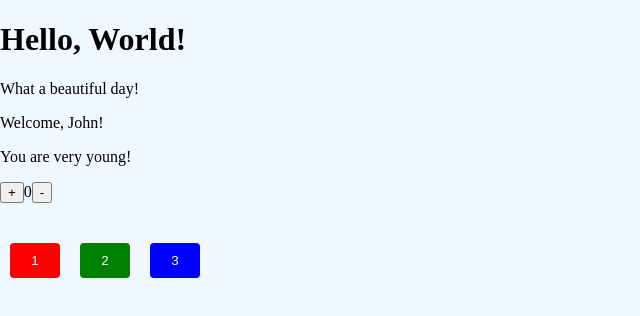
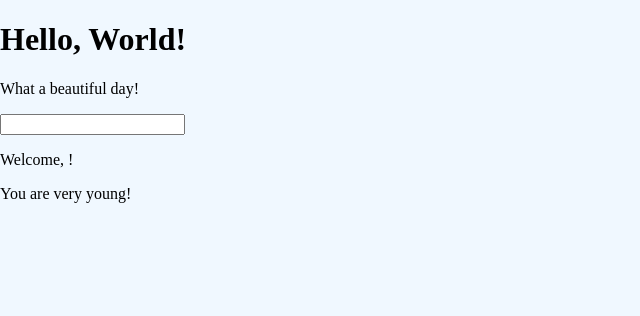
Before and after one commit to kry23/koray-korkmaz-dev-hope-react-mod-exercises, a React (Create React App) app: page / in a window 1280 px wide. Shown: the top 316 px of the page, without its empty margins (0-640 px from the left). Built offline with nearby package versions, Linux system fonts and the light colour scheme.

Commit message:
forms-1 sol.

```diff
--- a/src/App.js
+++ b/src/App.js
@@ -3,13 +3,14 @@ import { Message } from "./Message";
 import React from "react";
 import "./basic.css";
 import { Welcome } from "./Welcome";
+import InteractiveWelcome from "./InteractiveWelcome";
 export class App extends React.Component {
   render() {
     return (
       <div>
         <Hello></Hello>
         <Message></Message>
-        <Welcome name={"John"}></Welcome>
+        <InteractiveWelcome />
       </div>
     );
   }
--- /dev/null
+++ b/src/InteractiveWelcome.jsx
@@ -0,0 +1,16 @@
+import React, { useState } from "react";
+import { Welcome } from "./Welcome";
+function InteractiveWelcome() {
+  const [name, setName] = useState("");
+  const handleChange = (event) => {
+    setName(event.target.value);
+  };
+  return (
+    <form>
+      <input onChange={handleChange} type="text" value={name} />
+      <Welcome name={name} />
+    </form>
+  );
+}
+
+export default InteractiveWelcome;
--- a/src/Welcome.jsx
+++ b/src/Welcome.jsx
@@ -19,11 +19,11 @@ export class Welcome extends React.Component {
 
     return (
       <>
-        {this.props.name === "John" && <p>Welcome, {this.props.name}!</p>}
+        <p>Welcome, {this.props.name}!</p>
         <Age age={age}></Age>
         {/* <Counter initVal={11} incInt={1000} incVal={3}></Counter> */}
-        <ClickCounter />
-        <ClickTracker />
+        {/* <ClickCounter />
+        <ClickTracker /> */}
       </>
     );
   }
```
